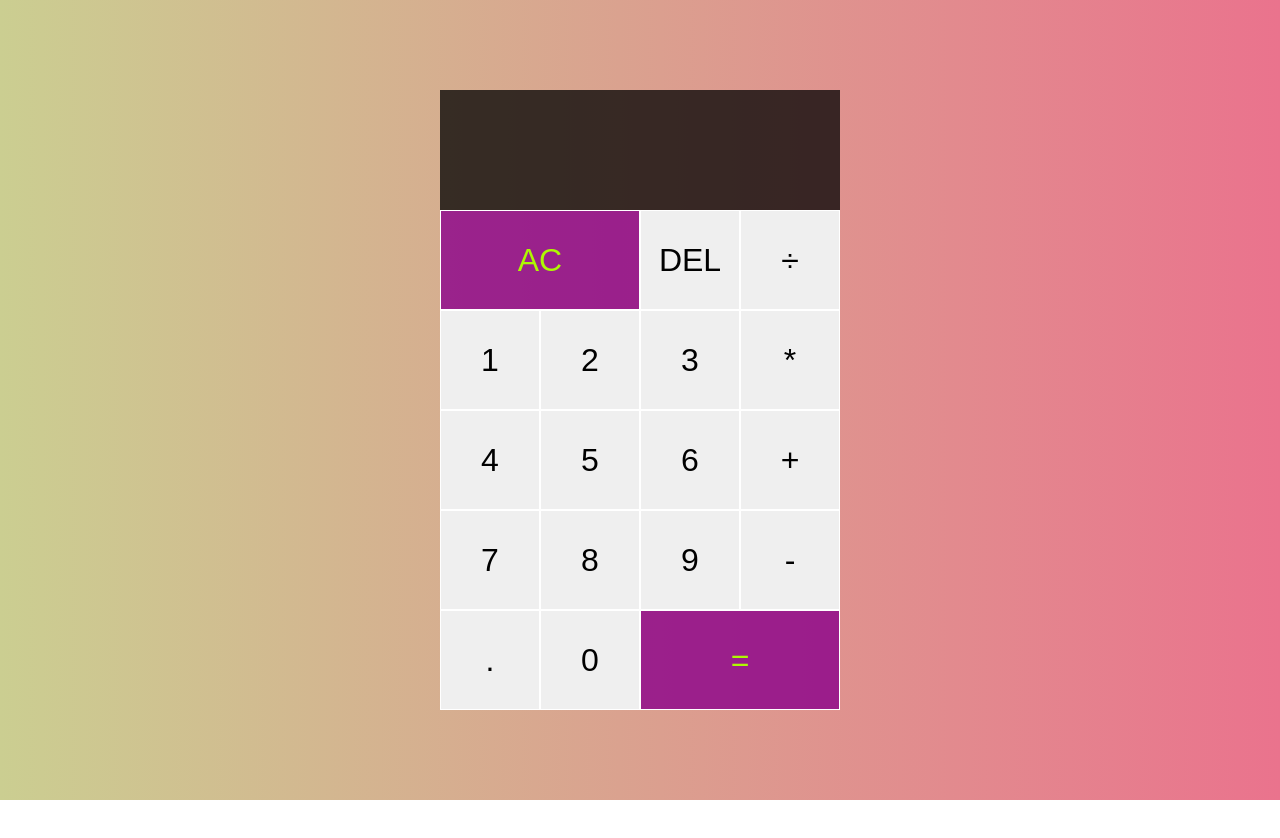
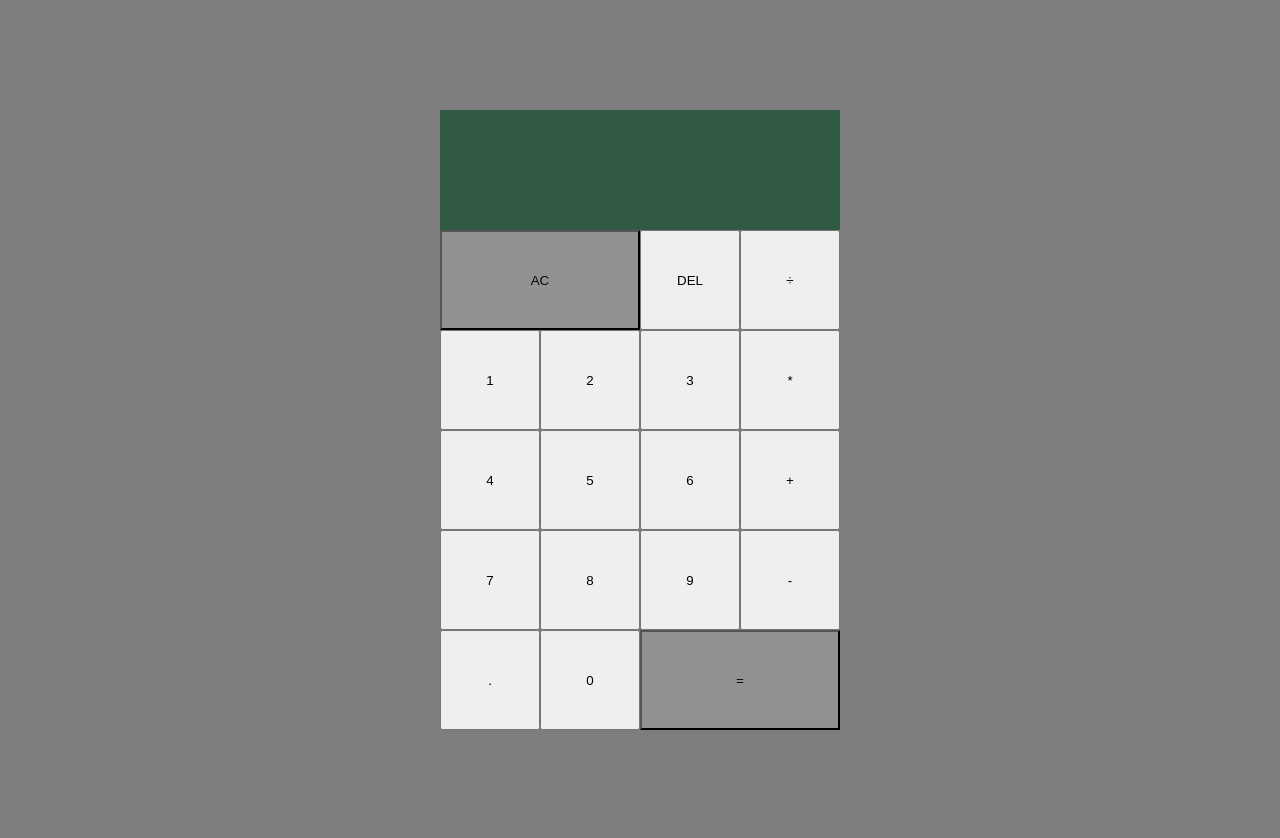
Before and after one commit to mafacoll/calculatorClass, a plain HTML site: page index.html in a window 1280 px wide. Before the commit the page ends 800 px from the top, so only its background shows below. Drawn offline with Linux system fonts and the light colour scheme.

Commit message:
css done

```diff
--- a/style.css
+++ b/style.css
@@ -1,12 +1,8 @@
-*, *::before, *::after {
-    box-sizing: border-box;
-
-  }
-
 body {
-    margin: 0;
+    margin-top: 20px;
+    margin-bottom: 20px;
     padding: 0;
-    background: linear-gradient(to right, #CBCE91FF, #EA738DFF);
+    background-color: rgba(84, 82, 82, 0.75);
 }
 
 .calculator-grid {
@@ -18,22 +14,16 @@
     grid-template-rows: minmax(120px, auto) repeat(5, 100px);
 }
 
-      .calculator-grid > button {
-        cursor: pointer;
-        font-size: 2rem;
-        border: 1px, solid #FFFFFF;
-        outline: none;
-      }
 
 .span-two {
     grid-column: span 2;
-          color: #adf802;
-          background-color: rgba(139, 0, 139, 0.8);
+    color: #080808;
+    background-color: rgba(150, 150, 150, 0.8);
 }
 
 .output{
     grid-column: 1 / -1;
-          background-color: rgba(0, 0, 0, 0.75);
+    background-color: rgba(21, 78, 49, 0.75);
     display: flex;
     align-items: flex-end;
     justify-content: space-around;
```
Lines whose indentation alone changed are shown as unchanged.
